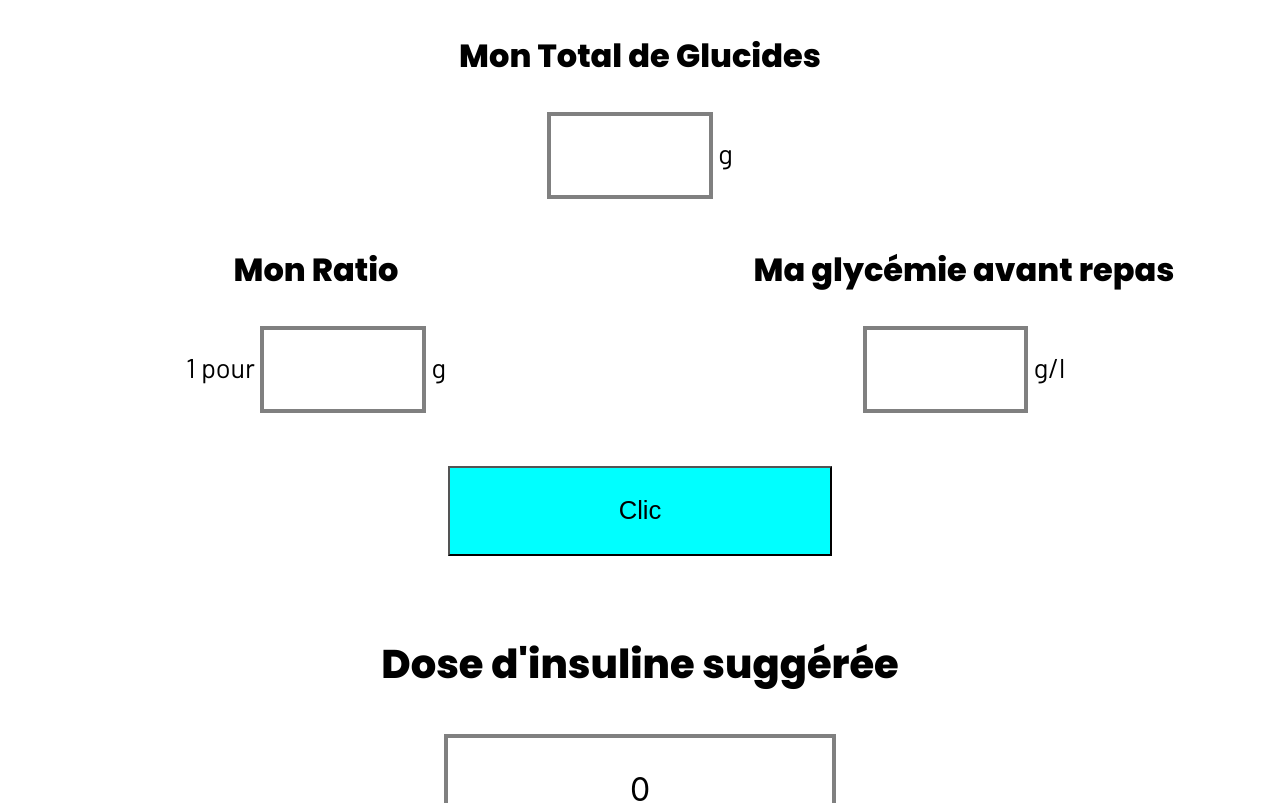
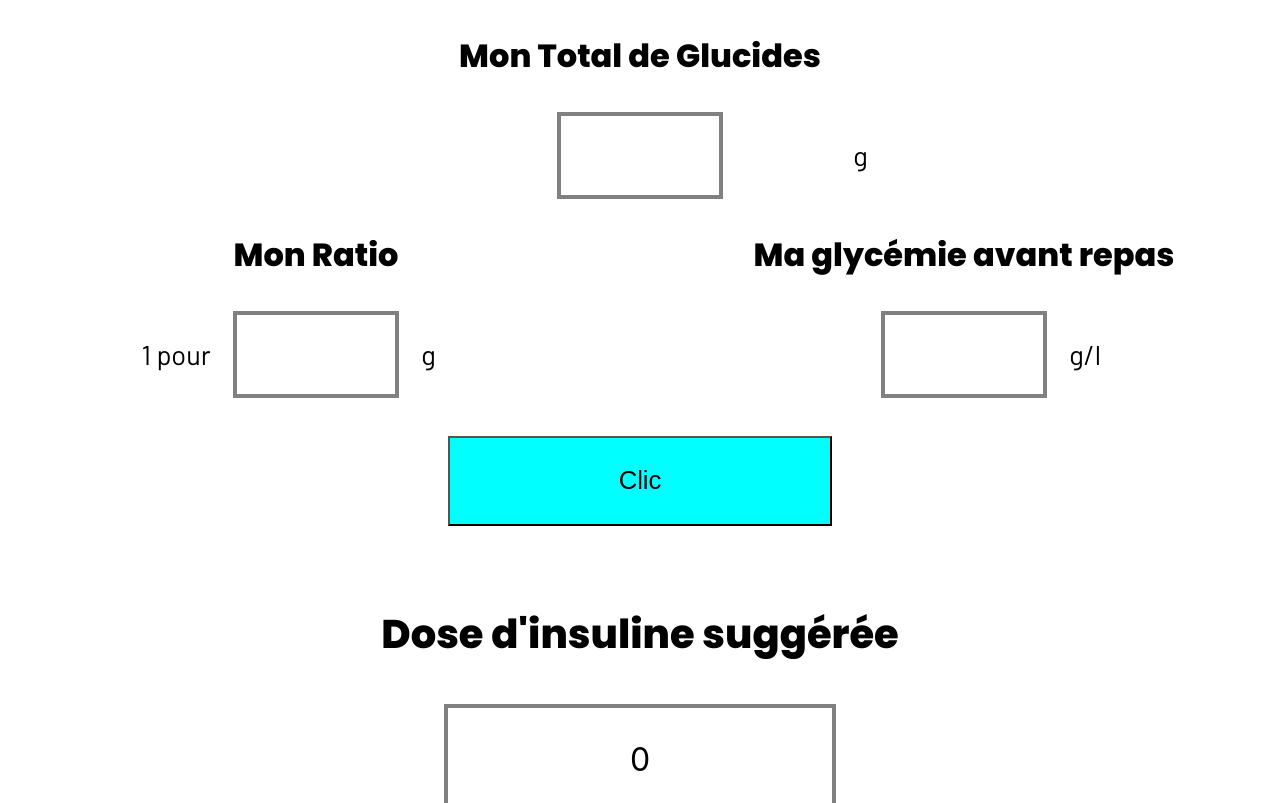
Before and after one commit to WildCodeSchool/Paris-0919-P2-Diabete, a React (Create React App) app in the folder ohmyg/: page / in a window 1280 px wide. Shown: the top 803 px of the page. Built offline with nearby package versions, Linux system fonts and the light colour scheme.

Commit message:
aligned input boxes with corresponding titles

```diff
--- a/ohmyg/src/components/pages/calculation/InsulinCalculation.css
+++ b/ohmyg/src/components/pages/calculation/InsulinCalculation.css
@@ -24,14 +24,33 @@
     grid-template-rows: 1fr;
 }
 
+.inputAndLabels {
+    display: grid;
+    grid-template-columns: 1fr 1fr 1fr;
+    grid-template-areas: "label input unit";
+}
 
 input {
+    grid-area: input;
     margin-bottom : 15px;
-    width: 4em;
-    height: 2em;
+    width: 80%;
+    height: 100%;
     text-align: center;
     font-size:1.2em;
     border: 4px solid grey;
+    margin: auto;
+}
+
+.label {
+    grid-area: label;
+    justify-self: end;
+    align-self: center;
+}
+
+.unit {
+    grid-area: unit;
+    justify-self: start;
+    align-self: center;
 }
 
 .warning {
@@ -51,7 +70,7 @@ input {
 
 label {
     font-family: "Barlow", sans-serif;
-    font-size: 1.2em;
+    font-size: 1.3em;
 }
 
 
--- a/ohmyg/src/components/pages/calculation/InsulinCalculation.js
+++ b/ohmyg/src/components/pages/calculation/InsulinCalculation.js
@@ -34,7 +34,7 @@ class InsulinCalculation extends Component {
           <div className="sensibilite">
             <p className="inputTitle">Sensibilité : </p>
             <div className="inputAndLabels">
-              <label>1 pour </label>
+              <label  className="label">1 pour </label>
               <input
                 id="sensibiliteinput"
                 type="number"
@@ -42,7 +42,7 @@ class InsulinCalculation extends Component {
                 onChange={this.handleChange}
                 value={this.state.sensibilite}
               />
-              <label> g/l</label>
+              <label className="unit"> g/l</label>
             </div>
           </div>
 
@@ -56,7 +56,7 @@ class InsulinCalculation extends Component {
                 onChange={this.handleChange}
                 value={this.state.glycemiecible}
               />
-              <label> g/l</label>
+              <label className="unit"> g/l</label>
             </div>
           </div>
 
@@ -103,7 +103,7 @@ class InsulinCalculation extends Component {
               onChange={this.handleChange}
               value={this.state.totalGlucides}
             />
-            <label> g</label>
+            <label className="unit"> g</label>
           </div>
         </div>
 
@@ -111,7 +111,7 @@ class InsulinCalculation extends Component {
           <div className="ratio">
             <p className="inputTitle">Mon Ratio</p>
             <div className="inputAndLabels">
-              <label htmlFor="totalGlucides">1 pour  </label>
+              <label className="label" htmlFor="totalGlucides">1 pour  </label>
               <input
                 id="ratio"
                 type="number"
@@ -119,7 +119,7 @@ class InsulinCalculation extends Component {
                 onChange={this.handleChange}
                 value={this.state.ratio}
               />
-              <label> g</label>
+              <label className="unit"> g</label>
             </div>
           </div>
 
@@ -133,7 +133,7 @@ class InsulinCalculation extends Component {
                 onChange={this.handleChange}
                 value={this.state.glycemie}
               />
-              <label> g/l</label>
+              <label className="unit"> g/l</label>
             </div>
           </div>
         </div>
```
